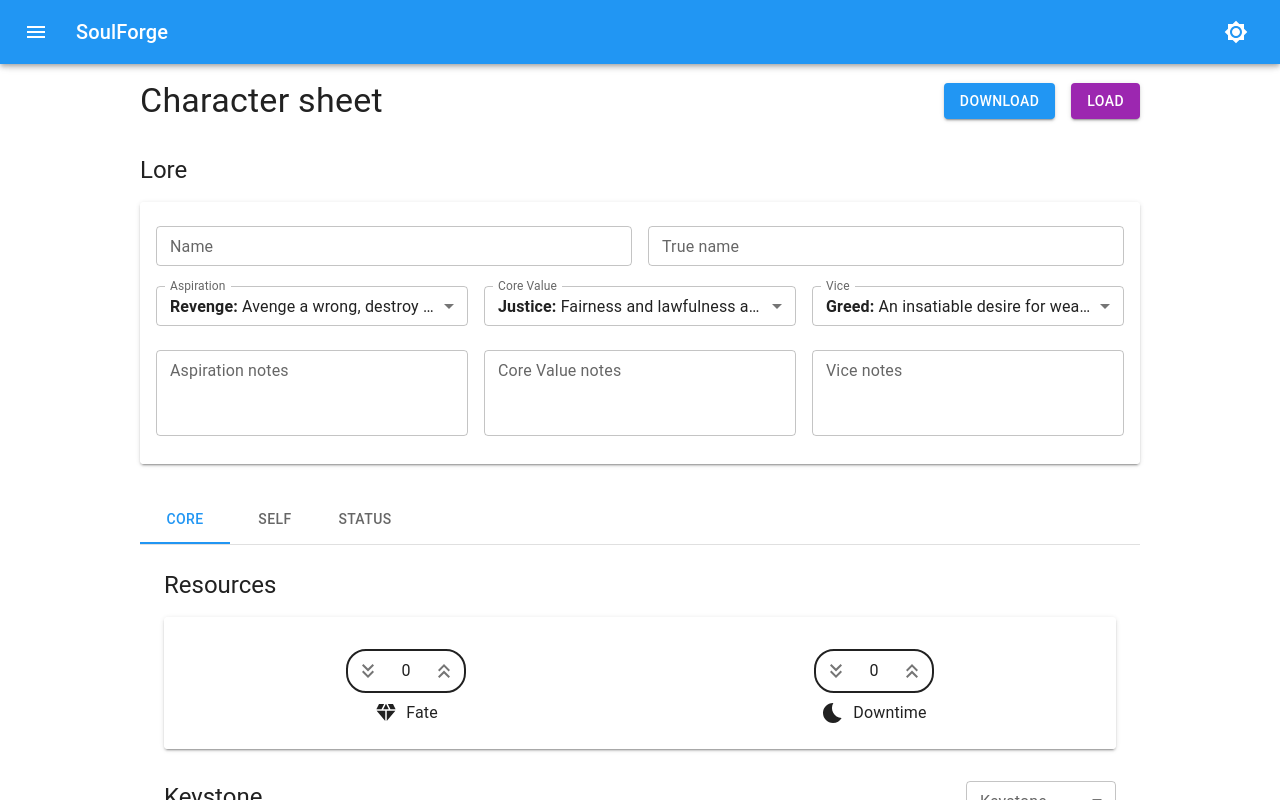
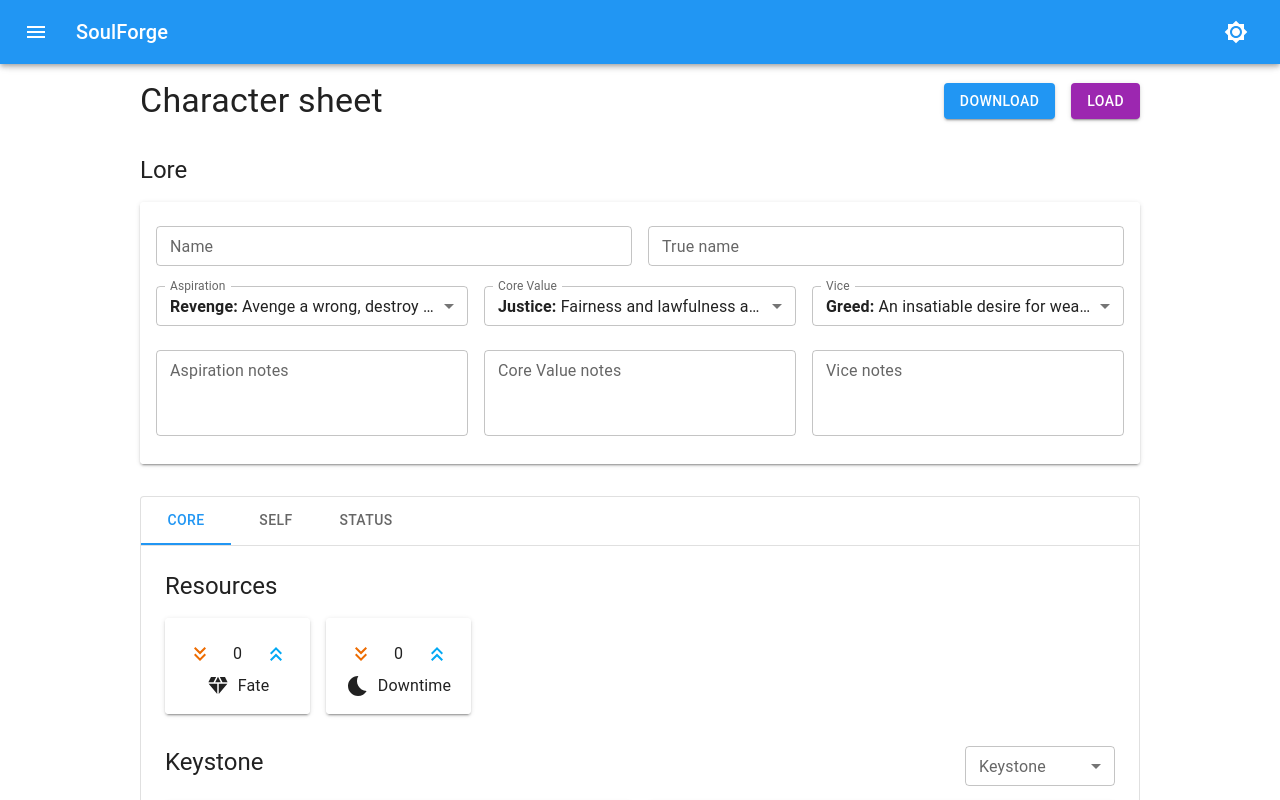
Before and after one commit to dicegoblinnz/soulforge, a Next.js app: page /soulforge_example/ in a window 1280 px wide. Shown: the top 800 px of the page. Built offline with nearby package versions, Linux system fonts and the light colour scheme.

Commit message:
feat: large style update

```diff
--- a/src/app/page.tsx
+++ b/src/app/page.tsx
@@ -1,7 +1,7 @@
 'use client';
 
 import {TabContext, TabList, TabPanel} from "@mui/lab";
-import {Box, Stack, Tab, Typography, useTheme} from "@mui/material";
+import {Box, Card, Stack, Tab, Typography, useTheme} from "@mui/material";
 import {SyntheticEvent, useState} from "react";
 import {Lore} from "@/components/character/lore";
 import {CharacterArchetype} from "@/components/character/archetypes/character-archetype";
@@ -42,7 +42,8 @@ export default function Home() {
           <Lore sx={{mt: 4}}/>
 
           <TabContext value={value}>
-            <Box sx={{borderBottom: 1, borderColor: 'divider', mt: 4}}>
+            <Card variant="outlined" sx={{mt: 4}}>
+              <Box sx={{borderBottom: 1, borderColor: 'divider'}}>
                 <TabList onChange={handleChange}>
                   <Tab label="Core" value="1"/>
                   <Tab label="Self" value="2"/>
@@ -71,6 +72,7 @@ export default function Home() {
                   </Grid>
                 </Grid>
               </TabPanel>
+            </Card>
           </TabContext>
         </main>
       </div>
--- a/src/components/character/resource/resource.tsx
+++ b/src/components/character/resource/resource.tsx
@@ -1,41 +1,59 @@
-import {Box, IconButton, Stack, Typography} from "@mui/material";
+import {CardContent, IconButton, Stack, styled, SvgIconProps, Typography} from "@mui/material";
 import {ReactNode} from "react";
 import KeyboardDoubleArrowUpIcon from '@mui/icons-material/KeyboardDoubleArrowUp';
 import KeyboardDoubleArrowDownIcon from '@mui/icons-material/KeyboardDoubleArrowDown';
+import {SoulforgeCard} from "@/components/soulforge-card";
+
+
+const IncreaseIconButton = styled(IconButton)`
+  color: ${p => p.theme.palette.mode === 'dark' ? p.theme.palette.info.light : p.theme.palette.info.light};
+  transition: color 0.15s;
+
+  &:hover {
+    color: ${p => p.theme.palette.mode === 'dark' ? p.theme.palette.info.light : p.theme.palette.info.light};
+  }
+`;
+
+const DecreaseIconButton = styled(IconButton)`
+  color: ${p => p.theme.palette.mode === 'dark' ? p.theme.palette.warning.light : p.theme.palette.warning.main};
+  transition: color 0.15s;
+
+  &:hover {
+    color: ${p => p.theme.palette.mode === 'dark' ? p.theme.palette.warning.light : p.theme.palette.warning.main};
+  }
+`;
 
 
 type Props = {
   value: number;
-  icon: ReactNode;
+  renderIcon: (props: SvgIconProps) => ReactNode;
   name: string;
   onUpdate: (newValue: number) => void;
 };
 
-export function Resource({ value, icon, name, onUpdate }: Props) {
+export function Resource({ value, renderIcon, name, onUpdate }: Props) {
   const increase = () => onUpdate(value + 1);
   const decrease = () => onUpdate(value - 1);
   // const setValue = (newValue: number) => onUpdate(newValue);
 
   return (
-    <Box
-      display="flex"
-      gap={1}
-      flexDirection="column"
-      alignItems="center"
+    <SoulforgeCard>
+      <CardContent
+        sx={{
+          display: "flex",
+          flexDirection: "column",
+          alignItems: "center"
+        }}
+        style={{paddingBottom: "16px"}}
       >
         <Stack
           direction="row"
           spacing={1}
           alignItems="center"
-        sx={{
-          borderStyle: 'solid',
-          borderWidth: '2px',
-          borderRadius: 5
-        }}
         >
-        <IconButton onClick={() => decrease()}>
+          <DecreaseIconButton onClick={() => decrease()}>
             <KeyboardDoubleArrowDownIcon/>
-        </IconButton>
+          </DecreaseIconButton>
 
           <Typography
             sx={{
@@ -46,15 +64,20 @@ export function Resource({ value, icon, name, onUpdate }: Props) {
             {value}
           </Typography>
 
-        <IconButton onClick={() => increase()}>
+          <IncreaseIconButton onClick={() => increase()}>
             <KeyboardDoubleArrowUpIcon/>
-        </IconButton>
+          </IncreaseIconButton>
         </Stack>
 
         <Stack direction="row" spacing={1}>
-        {icon}
-        <Typography>{name}</Typography>
+          {renderIcon({})}
+          <Typography
+            variant="body1"
+          >
+            {name}
+          </Typography>
         </Stack>
-    </Box>
+      </CardContent>
+    </SoulforgeCard>
   );
 }
--- a/src/components/character/resource/resources.tsx
+++ b/src/components/character/resource/resources.tsx
@@ -3,15 +3,13 @@
 import {
   Box,
   Typography,
-  CardContent,
-  SxProps
+  SxProps, SvgIconProps
 } from "@mui/material";
 import Grid from '@mui/material/Grid2';
 import DiamondIcon from '@mui/icons-material/Diamond';
 import BedtimeIcon from '@mui/icons-material/Bedtime';
 import {Resource} from "@/components/character/resource/resource";
 import {useCharacterContext} from "@/context/character/character-context";
-import {SoulforgeCard} from "@/components/soulforge-card";
 
 type Props = {
   sx?: SxProps;
@@ -23,6 +21,14 @@ export function Resources({sx}: Props) {
   const fate = character.character?.resources.fate.value ?? -1;
   const downtime = character.character?.resources.downtime.value ?? -1;
 
+  const renderDiamondIcon = (props: SvgIconProps) => {
+    return <DiamondIcon {...props}/>;
+  };
+
+  const renderBedtimeIcon = (props: SvgIconProps) => {
+    return <BedtimeIcon {...props}/>;
+  };
+
   return (
     <Box sx={sx}>
       <Typography
@@ -32,29 +38,25 @@ export function Resources({sx}: Props) {
         Resources
       </Typography>
 
-      <SoulforgeCard sx={{mt: 2}}>
-        <CardContent>
       <Grid container spacing={2} sx={{mt: 2}}>
-            <Grid size={6}>
+        <Grid size={2}>
           <Resource
             name="Fate"
-                icon={<DiamondIcon/>}
+            renderIcon={renderDiamondIcon}
             value={fate}
             onUpdate={(newValue: number) => character.updateFate(newValue)}
           />
         </Grid>
 
-            <Grid size={6}>
+        <Grid size={2}>
           <Resource
             name="Downtime"
-                icon={<BedtimeIcon/>}
+            renderIcon={renderBedtimeIcon}
             value={downtime}
             onUpdate={(newValue: number) => character.updateDowntime(newValue)}
           />
         </Grid>
       </Grid>
-        </CardContent>
-      </SoulforgeCard>
     </Box>
   );
 }
--- a/src/components/soulforge-card.tsx
+++ b/src/components/soulforge-card.tsx
@@ -2,7 +2,7 @@
 
 import {Card, CardProps, styled} from "@mui/material";
 
-const StyledCard = styled(Card)`
+const HoverCard = styled(Card)`
   @property --card-hover-colour-01 {
     syntax: '<color>';
     initial-value: ${p => p.theme.palette.background.paper};
@@ -15,9 +15,12 @@ const StyledCard = styled(Card)`
     inherits: false;
   }
 
+  --card-hover-colour-01: ${p => p.theme.palette.background.paper};
+  --card-hover-colour-02: ${p => p.theme.palette.background.paper};
+
   box-shadow: ${p => p.theme.shadows[2]};
   background: linear-gradient(50deg, var(--card-hover-colour-01), var(--card-hover-colour-02));
-  transition: transform 0.15s, box-shadow0.15s, --card-hover-colour-01 0.15s, --card-hover-colour-02 0.15s;
+  transition: transform 0.15s, box-shadow 0.15s, --card-hover-colour-01 0.15s, --card-hover-colour-02 0.15s;
 
   &:hover {
     transform: translateY(-2px);
@@ -31,8 +34,8 @@ type Props = CardProps;
 
 export function SoulforgeCard({children, ...props}: Props) {
   return (
-    <StyledCard {...props}>
+    <HoverCard {...props}>
       {children}
-    </StyledCard>
+    </HoverCard>
   );
 }
```
Also changed, not shown: src/hooks/use-is-dark-mode.ts (added, +7 -0 lines). Lines whose indentation alone changed are shown as unchanged.
